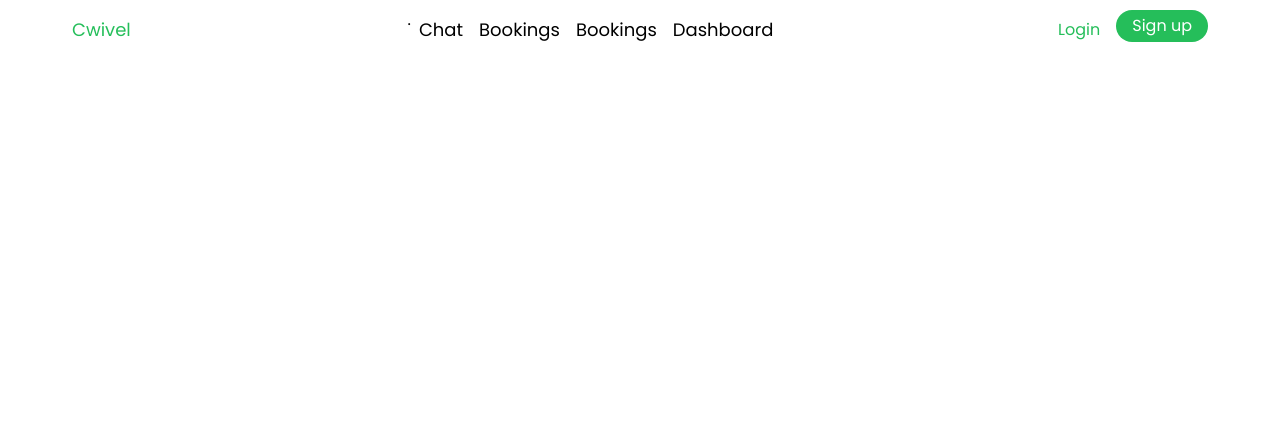
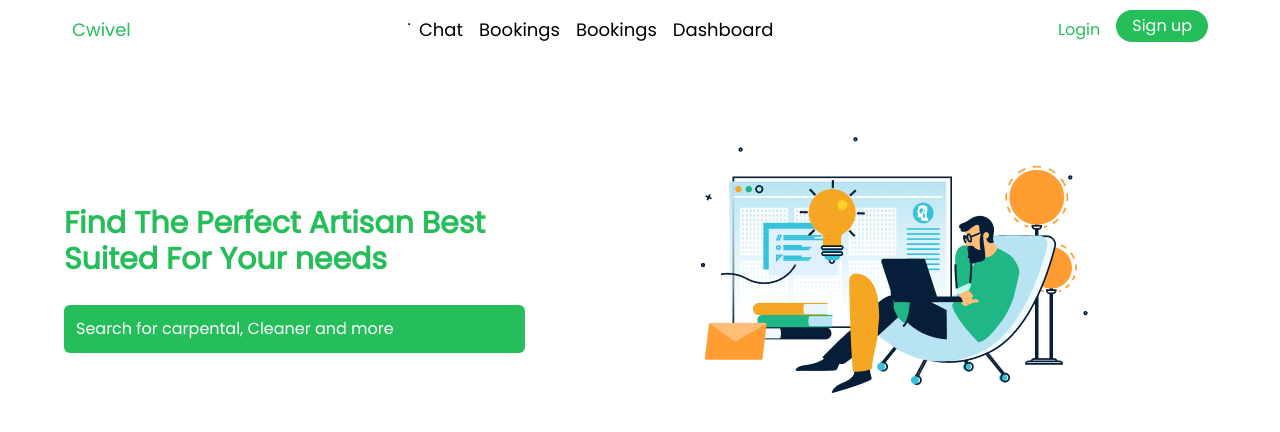
Before and after one commit to yusuf-ishaku/cwivel, a React (Vite) app: page / in a window 1280 px wide. Shown: the top 432 px of the page. Built offline with nearby package versions, Linux system fonts and the light colour scheme; a web font is replaced by a local one.

Commit message:
Landing page hero set

```diff
--- a/src/App.css
+++ b/src/App.css
@@ -5,6 +5,9 @@
 
 html{
   font-family: 'Poppins';
+}
+input::placeholder{
+  color: white;
 }
 @layer utilities{
   .bg-cwivel-green{
--- a/src/pages/home.jsx
+++ b/src/pages/home.jsx
@@ -1,11 +1,22 @@
 import { Navbar } from "../assets/components/navbar"
 
+import Sitting from "../assets/img/sitting.png"
 export const Home = () => {
     return(
         <>
             <Navbar/>
-            <div className="w-full h-fit bg-cwivel-green">
-
+            <div className="w-full">
+                <div className="hero w-full py-10 flex flex-row justify-between items-center">
+                    <div className="block h-fit w-2/5">
+                        <p className="text-md md:text-3xl font-bold block text-cwivel leading-8">
+                            Find The Perfect Artisan Best Suited For Your needs
+                        </p>
+                        <input type="search" name="Search" id="search" placeholder="Search for carpental, Cleaner and more" className="w-full mt-7 p-3 bg-cwivel-green text-white rounded-md" />
+                    </div>
+                    <div className="w-1/2 pl-6">
+                        <img src={Sitting} alt="Sitting man"/>
+                    </div>
+                </div>
             </div>
         </>
     )
```
Also changed, not shown: src/assets/img/sitting.png (added).
